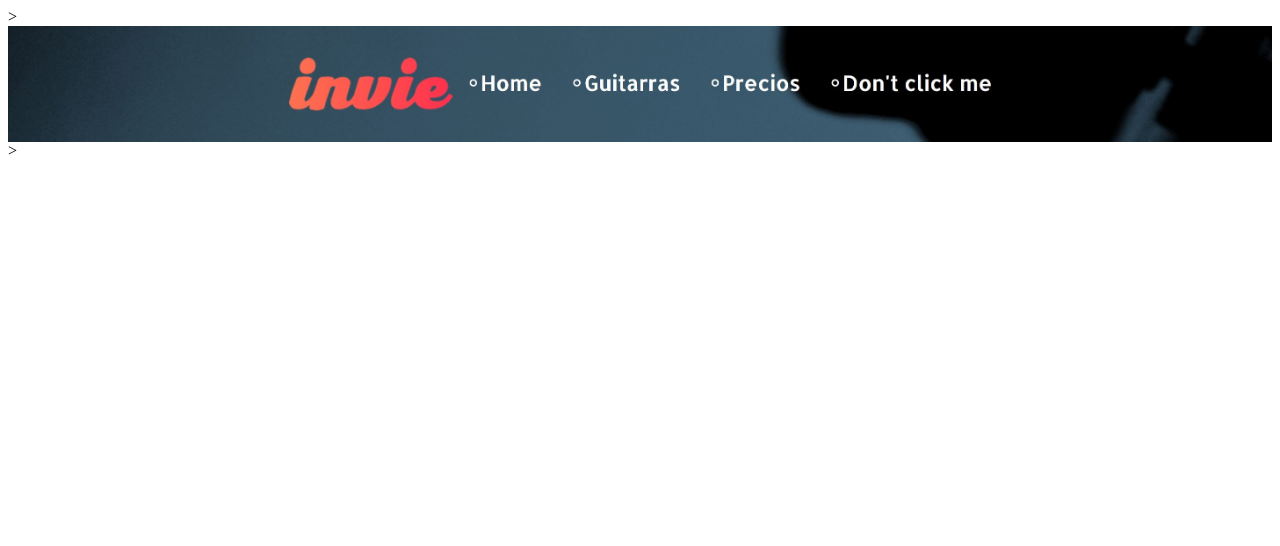
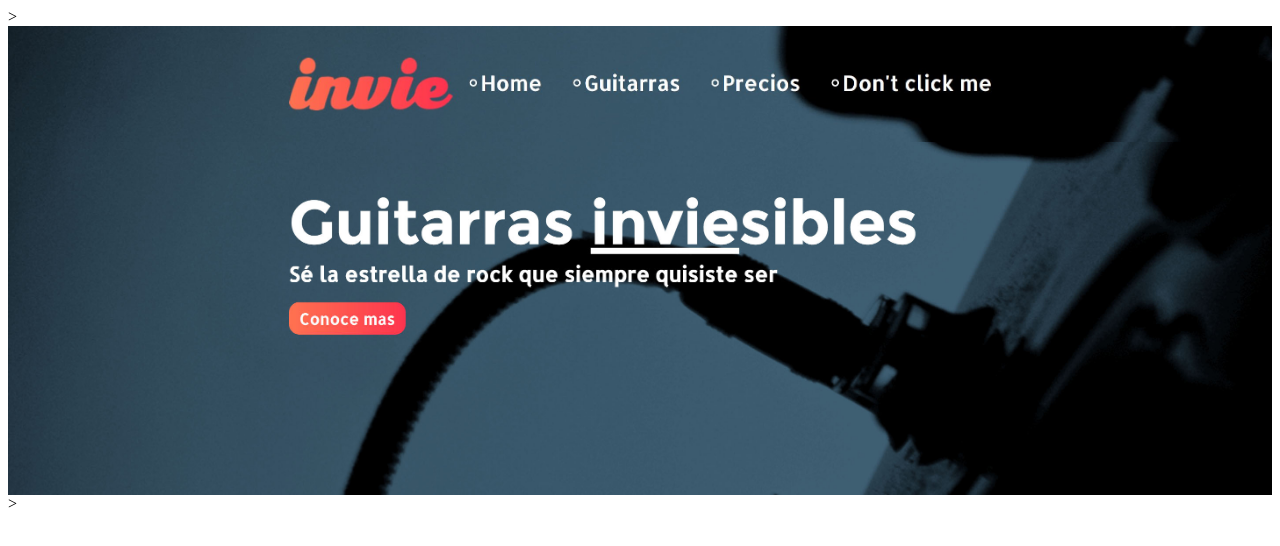
Before and after one commit to soyandrejo/invie-github, a plain HTML site: page index.html in a window 1280 px wide. Drawn offline with Linux system fonts and the light colour scheme.

Commit message:
agregando nuevo hero

```diff
--- a/index.html
+++ b/index.html
@@ -8,11 +8,13 @@
 		}
 		img {
 			max-width:  100%;
+			vertical-align: top;
 		}
 	</style>>
 </head>
 <body>
 	<img src= "header.jpg" alt="">
+	<img src= "hero.jpg" alt="">
 </body>>
 
 
```
Also changed, not shown: hero.jpg (added).
